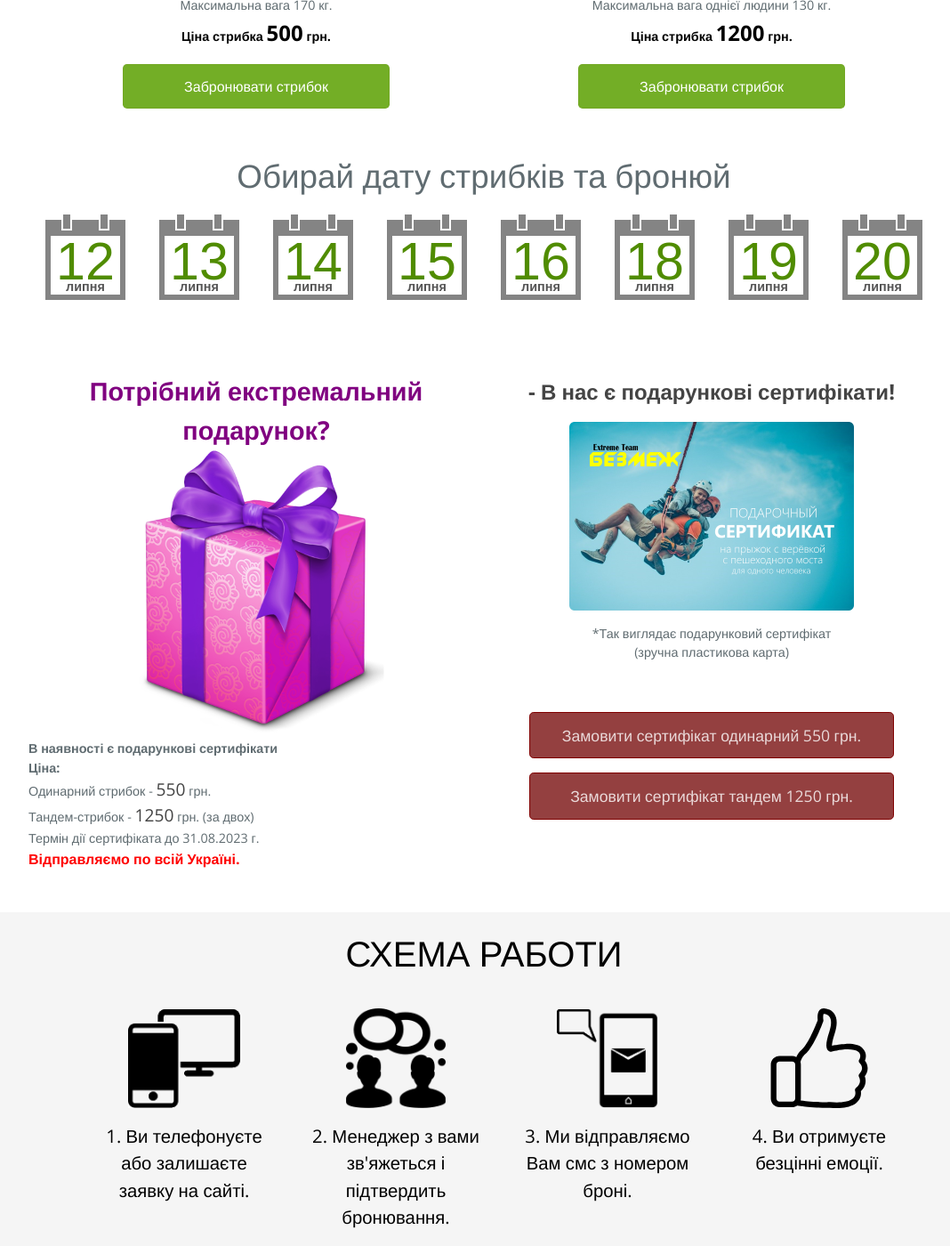
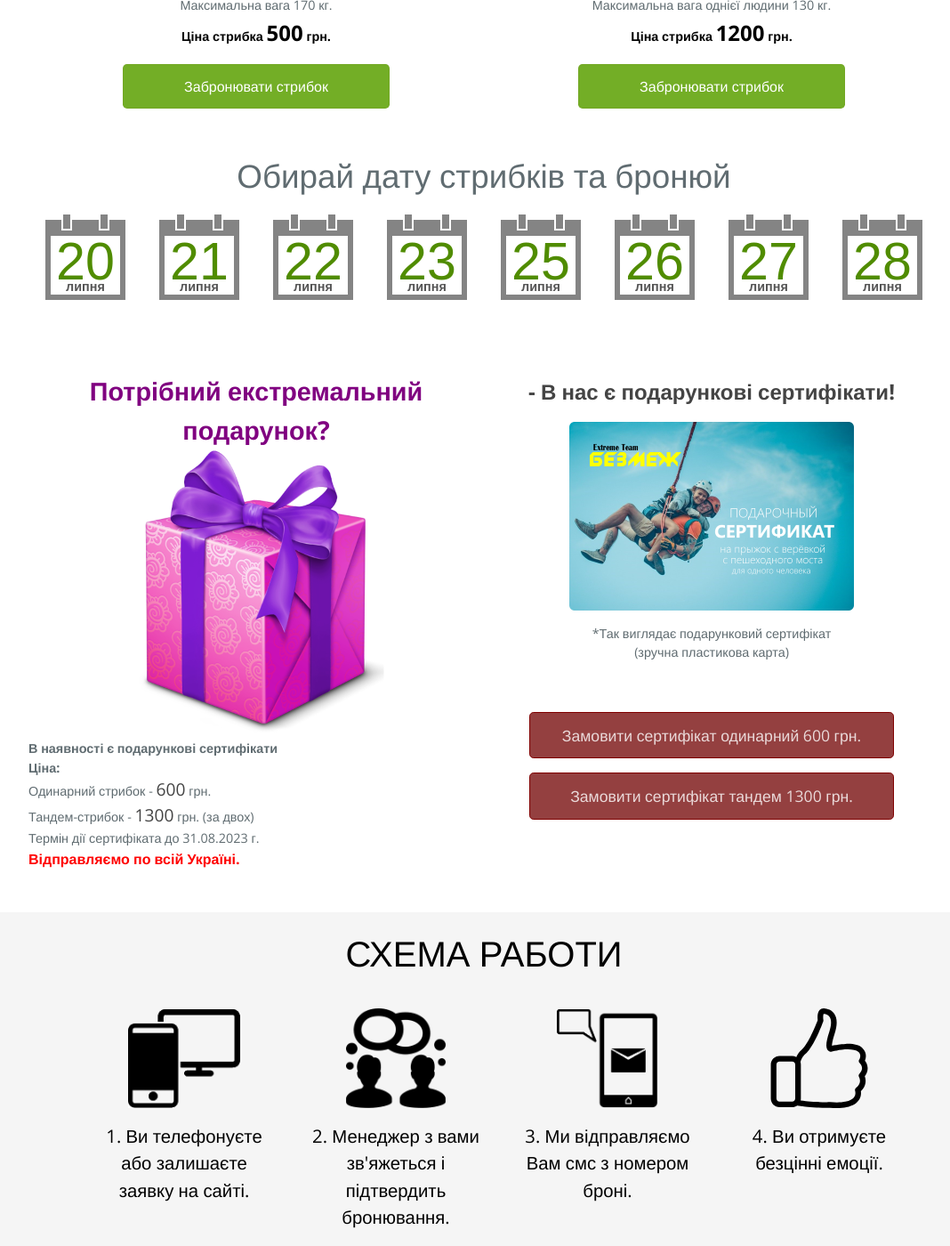
Before and after one commit to Andreyfilko/go-jump, a Jekyll site: the page built from index.md, in a window 1280 px wide and 1400 px high, scrolled down 2017 px. Shown: the whole window at 89% size, without its empty margins (96-1164 px from the left). Built offline with Jekyll 4.4.1, drawn with Linux system fonts in a browser that asks for light colours; some web fonts are replaced; some of the changed text lies outside the part shown.

Commit message:
Update _config.yml

```diff
--- a/_config.yml
+++ b/_config.yml
@@ -18,11 +18,11 @@ payment:
     description: Бронювання тандем стрибка
   cert_classic:
     enabled: false
-    amount: 550
+    amount: 600
     description: Сертифікат на одиночний стрибок
   cert_tandem:
     enabled: false
-    amount: 1250
+    amount: 1300
     description: Сертифікат на тандем стрибок
 
 # Telegram config
@@ -35,11 +35,11 @@ google_analytics:
 theme: jekyll-theme-cayman
 
 dates:
-  - 2023-07-12
-  - 2023-07-13
-  - 2023-07-14
-  - 2021-07-15
-  - 2021-07-16
-  - 2021-07-18
-  - 2021-07-19
-  - 2021-07-20
+  - 2023-07-20
+  - 2023-07-21
+  - 2023-07-22
+  - 2021-07-23
+  - 2021-07-25
+  - 2021-07-26
+  - 2021-07-27
+  - 2021-07-28
```
